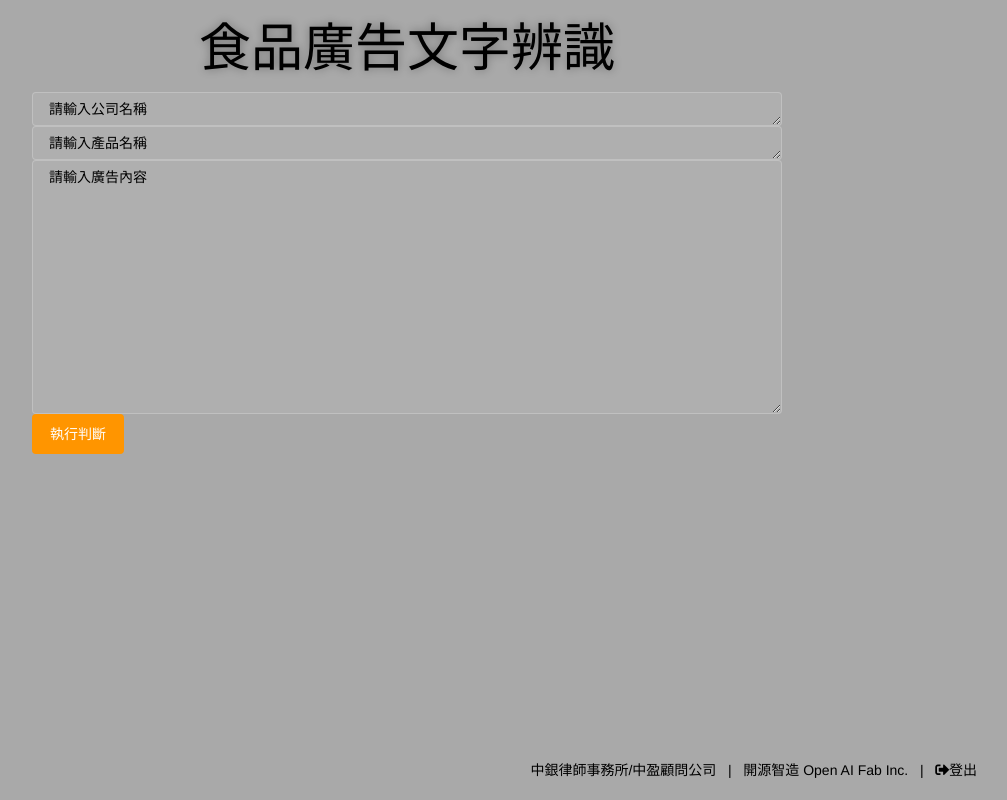
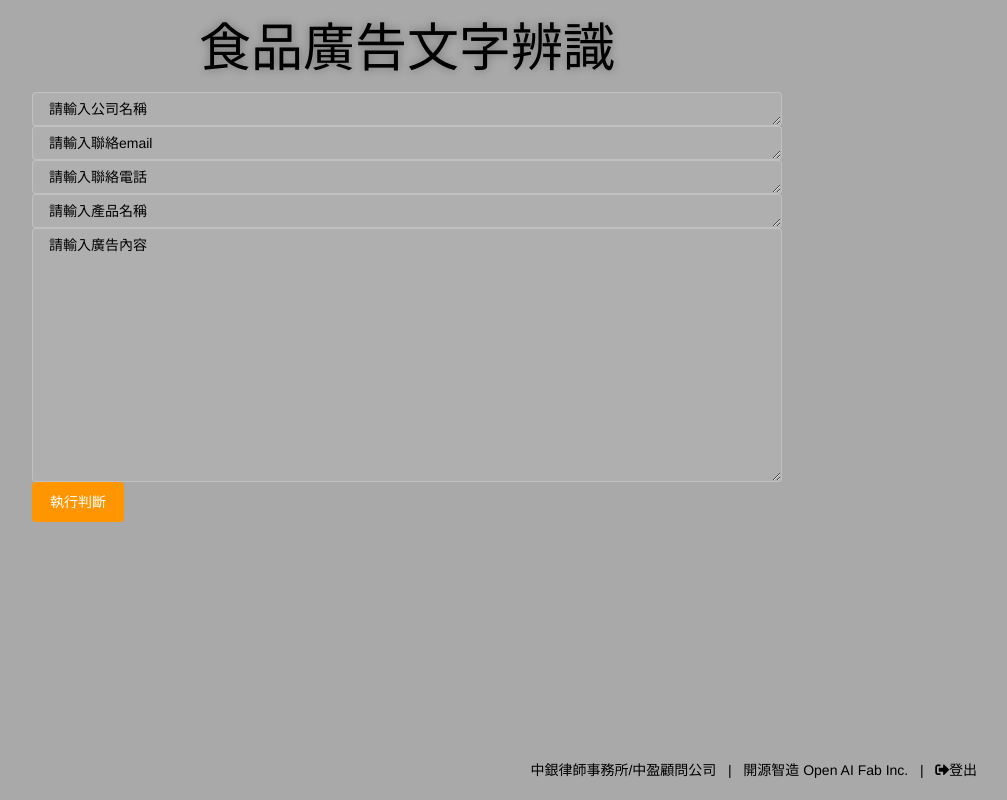
Before and after one commit to PTTrazavi/ai_text_bot, a Django app: page /bot/validation/ in a window 1280 px wide. Shown: the whole page, without its empty margins (233-1240 px from the left). Run offline with Django 3.2, Linux system fonts and the light colour scheme; the visitor is signed in with stand-in values (Sample User, id 1); some libraries are stand-ins or nearby versions; some web fonts are replaced.

Commit message:
Revised per requirements

```diff
--- a/bot/admin.py
+++ b/bot/admin.py
@@ -6,7 +6,7 @@ from .models import Textupload, Inquiry
 
 @admin.register(Textupload)
 class TextuploadAdmin(admin.ModelAdmin):
-    list_display = ('pk', 'company', 'product', 'date_of_upload', 'usertext', 'result')
+    list_display = ('pk', 'company', 'email', 'phone', 'product', 'date_of_upload', 'usertext', 'result')
     #ordering = ['-date_of_upload']
 
 @admin.register(Inquiry)
--- a/bot/forms.py
+++ b/bot/forms.py
@@ -4,6 +4,12 @@ from django.utils.translation import ugettext_lazy as _
 
 class UploadtextForm(forms.Form):
     company = forms.CharField(label="", label_suffix="", initial="請輸入公司名稱",
+                                strip=True, min_length=1,
+                                widget=forms.Textarea(attrs={'class':'form-control transparent','rows':1, 'cols':8}))
+    email = forms.CharField(label="", label_suffix="", initial="請輸入聯絡email",
+                                strip=True, min_length=1,
+                                widget=forms.Textarea(attrs={'class':'form-control transparent','rows':1, 'cols':8}))
+    phone = forms.CharField(label="", label_suffix="", initial="請輸入聯絡電話",
                                 strip=True, min_length=1,
                                 widget=forms.Textarea(attrs={'class':'form-control transparent','rows':1, 'cols':8}))
     product = forms.CharField(label="", label_suffix="", initial="請輸入產品名稱",
@@ -15,6 +21,14 @@ class UploadtextForm(forms.Form):
 
     def clean_company(self):
         data = self.cleaned_data['company']
+        return data
+
+    def clean_email(self):
+        data = self.cleaned_data['email']
+        return data
+
+    def clean_phone(self):
+        data = self.cleaned_data['phone']
         return data
 
     def clean_product(self):
--- a/bot/models.py
+++ b/bot/models.py
@@ -5,6 +5,8 @@ from django.urls import reverse
 
 class Textupload(models.Model):
     company = models.CharField(max_length=64,null=True)
+    email = models.CharField(max_length=64,null=True)
+    phone = models.CharField(max_length=16,null=True)
     product = models.CharField(max_length=64,null=True)
     usertext = models.TextField()
     result = models.CharField(max_length=8)
--- a/bot/templates/bot/inquiry_list.html
+++ b/bot/templates/bot/inquiry_list.html
@@ -13,6 +13,7 @@
     <div class="row">
       {% if inquiry_list %}
       <div class="table-responsive">
+        <a href="{% url 'inquiry_csv' %}"><button class="btn btn-success btn-fill">下載CSV檔</button></a>
         <table class="table table-striped">
           <thead>
             <tr>
@@ -21,6 +22,7 @@
               <th>公司</th>
               <th>產品</th>
               <th>聯絡人</th>
+              <th>信箱</th>
               <th>內容</th>
               <th>訊息</th>
             </tr>
@@ -33,6 +35,7 @@
               <td>{{inquiry.company}}</td>
               <td>{{inquiry.product}}</td>
               <td>{{inquiry.contact}}</td>
+              <td>{{inquiry.email}}</td>
               <td>{{inquiry.usertext|slice:"0:15"}} ...</td>
               <td>{{inquiry.message|slice:"0:15"}} ...</td>
             </tr>
--- a/bot/templates/bot/textupload_detail.html
+++ b/bot/templates/bot/textupload_detail.html
@@ -18,6 +18,8 @@
               <th>編號</th>
               <th>時間</th>
               <th>公司</th>
+              <th>信箱</th>
+              <th>電話</th>
               <th>產品</th>
               <th>結果</th>
             </tr>
@@ -27,6 +29,8 @@
               <td>{{textupload.pk}}</td>
               <td>{{textupload.date_of_upload}}</td>
               <td>{{textupload.company}}</td>
+              <td>{{textupload.email}}</td>
+              <td>{{textupload.phone}}</td>
               <td>{{textupload.product}}</td>
               {% if textupload.result == '0' %}
                 <td>合格</td>
--- a/bot/templates/bot/textupload_list.html
+++ b/bot/templates/bot/textupload_list.html
@@ -13,12 +13,14 @@
     <div class="row">
       {% if textupload_list %}
       <div class="table-responsive">
+        <a href="{% url 'textupload_csv' %}"><button class="btn btn-success btn-fill">下載CSV檔</button></a>
         <table class="table table-striped">
           <thead>
             <tr>
               <th>編號</th>
               <th>時間</th>
               <th>公司</th>
+              <th>信箱</th>
               <th>產品</th>
               <th>內容</th>
               <th>結果</th>
@@ -30,8 +32,9 @@
               <td><a href="{{textupload.get_absolute_url}}">{{textupload.pk}}</a></td>
               <td>{{textupload.date_of_upload}}</td>
               <td>{{textupload.company}}</td>
+              <td>{{textupload.email}}</td>
               <td>{{textupload.product}}</td>
-              <td>{{textupload.usertext|slice:"0:40"}} ...</td>
+              <td>{{textupload.usertext|slice:"0:36"}} ...</td>
               {% if textupload.result == '0' %}
                 <td>合格</td>
               {% else %}
--- a/bot/urls.py
+++ b/bot/urls.py
@@ -12,6 +12,8 @@ urlpatterns = [
     path('Alist/<int:pk>', views.textupload_detail.as_view(), name='textupload_detail'),
     path('Ilist/', views.inquiry_list.as_view(), name='inquiry_list'),
     path('Ilist/<int:pk>', views.inquiry_detail.as_view(), name='inquiry_detail'),
+    path('Alistcsv/', views.textupload_csv, name='textupload_csv'),
+    path('Ilistcsv/', views.inquiry_csv, name='inquiry_csv'),
 ]
 
 # Use static() to add url mapping to serve static files during development (only)
--- a/bot/views.py
+++ b/bot/views.py
@@ -4,6 +4,7 @@ from django.http import HttpResponseForbidden, HttpResponse
 from django.urls import reverse
 from django.views.decorators.csrf import csrf_exempt
 from django.contrib.auth.decorators import login_required, permission_required
+import csv
 
 from linebot import (LineBotApi, WebhookHandler)
 from linebot.exceptions import (InvalidSignatureError)
@@ -41,6 +42,8 @@ def result(request):
         if form.is_valid():
             text_by_user = form.cleaned_data['usertext']
             company_name = form.cleaned_data['company']
+            email = form.cleaned_data['email']
+            phone = form.cleaned_data['phone']
             product_name = form.cleaned_data['product']
             date_of_upload = str(datetime.datetime.today())
             #process the text to judge if it is legal
@@ -53,7 +56,9 @@ def result(request):
             for word in keywords:
                 text_by_user = text_by_user.replace(word, r_b + word + r_a)
 
-            txt = Textupload(company=str(company_name), product=str(product_name),usertext=text_by_user, result=str(result), date_of_upload = date_of_upload)
+            txt = Textupload(company=str(company_name), email=str(email), phone=str(phone),
+                            product=str(product_name), usertext=text_by_user, result=str(result),
+                            date_of_upload = date_of_upload)
             txt.save()
 
             content = {
@@ -118,11 +123,12 @@ def line(request):
             #red words process
             usertext_nc = usertext
             keywords = form.cleaned_data['keywords']
-            keywords = keywords[1:-1].split(',')
-            r_b = '<span style="color:red;">'
-            r_a = '</span>'
-            for word in keywords:
-                usertext = usertext.replace(word, r_b + word + r_a)
+            if len(keywords) > 2:
+                keywords = keywords[1:-1].split(',')
+                r_b = '<span style="color:red;">'
+                r_a = '</span>'
+                for word in keywords:
+                    usertext = usertext.replace(word, r_b + word + r_a)
             #red words process end here
 
             date_of_inquiry = str(datetime.datetime.today())
@@ -170,6 +176,35 @@ def pdf(request):
     pdf = render_to_pdf('bot/pdf.html', data)
     return HttpResponse(pdf, content_type='application/pdf')
 
+#download Textupload csv
+@login_required
+@permission_required('bot.can_check_backend')
+def textupload_csv(request):
+    response = HttpResponse(content_type='text/csv')
+    response['Content-Disposition'] = 'attachment; filename="textupload.csv"'
+
+    writer = csv.writer(response)
+    writer.writerow(['公司', 'email', '電話', '產品', '廣告內容', '判斷結果', '日期'])
+    for row in Textupload.objects.all().values_list('company', 'email', 'phone', 'product', 'usertext', 'result', 'date_of_upload'):
+        writer.writerow(row)
+
+    return response
+
+#download Inquiry csv
+@login_required
+@permission_required('bot.can_check_backend')
+def inquiry_csv(request):
+    response = HttpResponse(content_type='text/csv')
+    response['Content-Disposition'] = 'attachment; filename="inquiry.csv"'
+
+    writer = csv.writer(response)
+    writer.writerow(['公司', '產品', '聯絡人', 'email', '電話', '傳真', '廣告內容', '訊息', '日期'])
+    for row in Inquiry.objects.all().values_list('company', 'product', 'contact', 'email', 'phone', 'fax', 'usertext', 'message', 'date_of_inquiry'):
+        writer.writerow(row)
+
+    return response
+
+
 #####backend site views from here #####
 #all_list
 from django.views import generic
```
Also changed, not shown: bot/migrations/0008_auto_20200925_0951.py (added).
